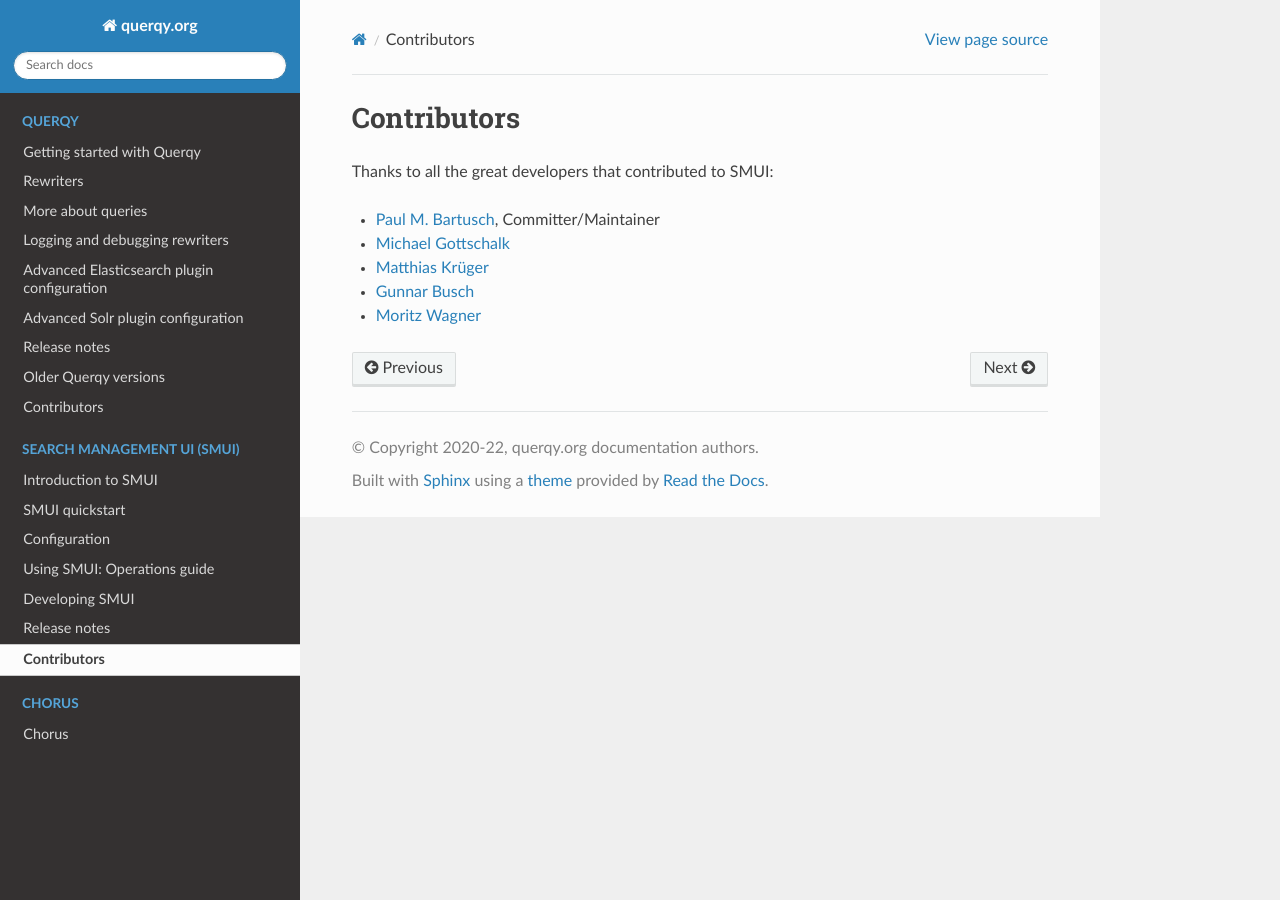
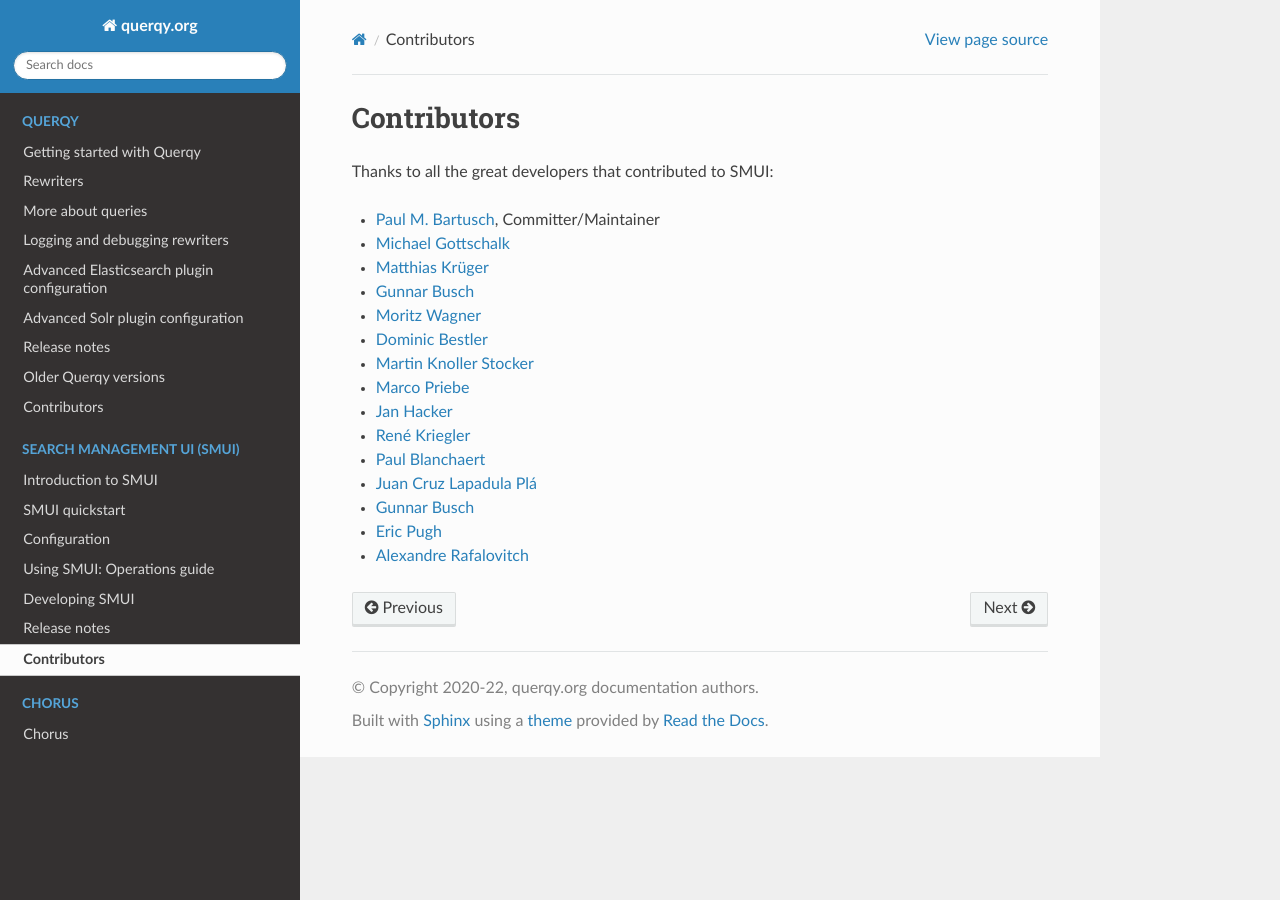
Before and after one commit to querqy/querqy-docs, a Sphinx documentation site: the page built from docs/source/smui/contributors.rst, in a window 1280 px wide. Built offline with Sphinx 7.4.7 and the Read the Docs theme 2.0.0, drawn with Linux system fonts in a browser that asks for light colours; formulas are drawn with MathJax 3.

Commit message:
update the list

```diff
--- a/docs/source/smui/contributors.rst
+++ b/docs/source/smui/contributors.rst
@@ -12,3 +12,13 @@
 -  `Matthias Krüger <https://github.com/mkr>`__
 -  `Gunnar Busch <https://github.com/gunnarbusch>`__
 -  `Moritz Wagner <https://github.com/recombinationgroup>`__
+-  `Dominic Bestler <https://github.com/dobestler>`__
+-  `Martin Knoller Stocker <https://github.com/linuxswords>`__
+-  `Marco Priebe <https://github.com/MarcoPriebe>`__
+-  `Jan Hacker <https://github.com/schnoddelbotz>`__
+-  `René Kriegler <https://github.com/renekrie>`__
+-  `Paul Blanchaert <https://github.com/Paul-Blanchaert>`__
+-  `Juan Cruz Lapadula Plá <https://github.com/jclapadula>`__
+-  `Gunnar Busch <https://github.com/gunnarbusch>`__
+-  `Eric Pugh <https://github.com/epugh>`__
+-  `Alexandre Rafalovitch <https://github.com/arafalov>`__
```
